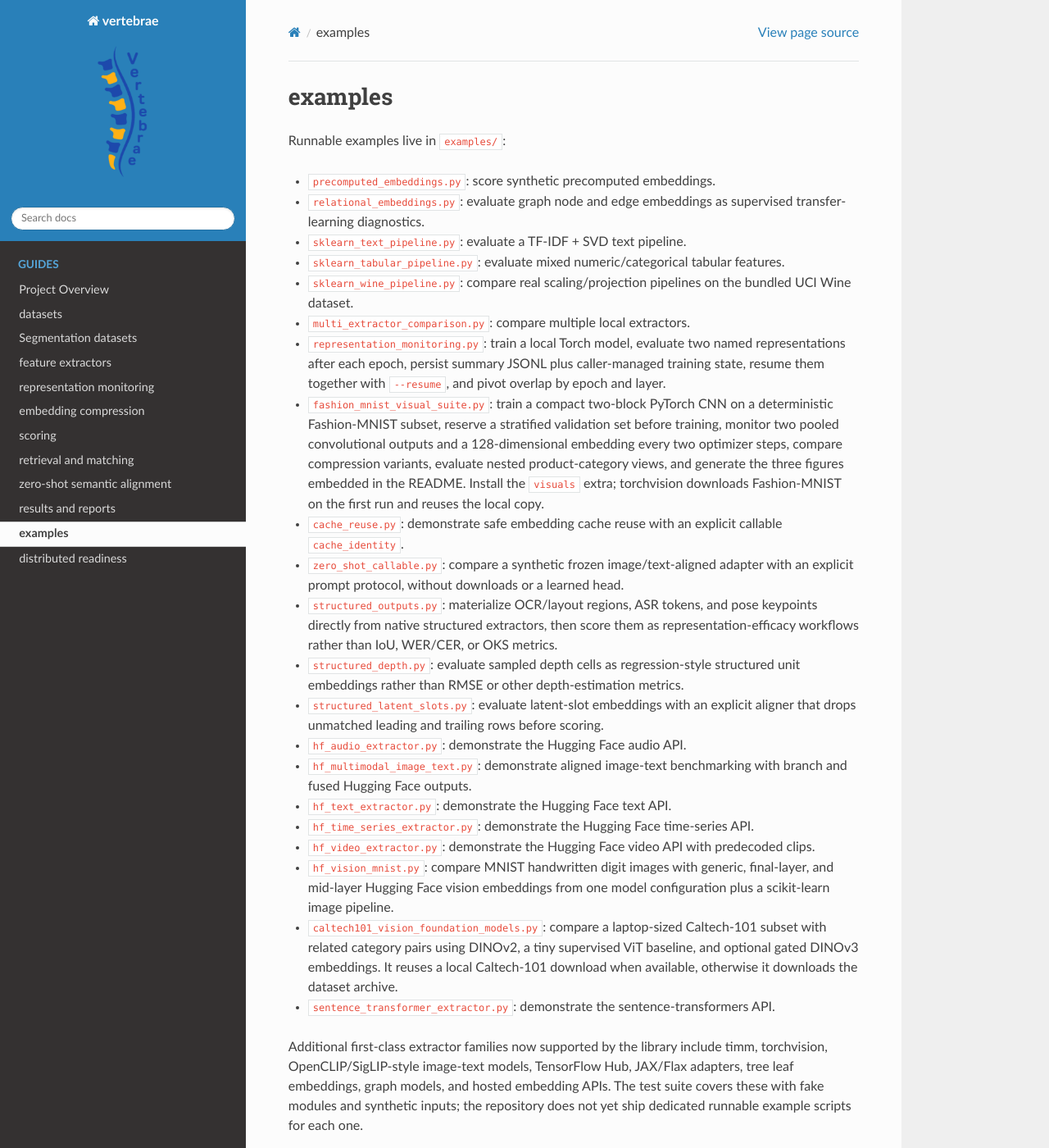
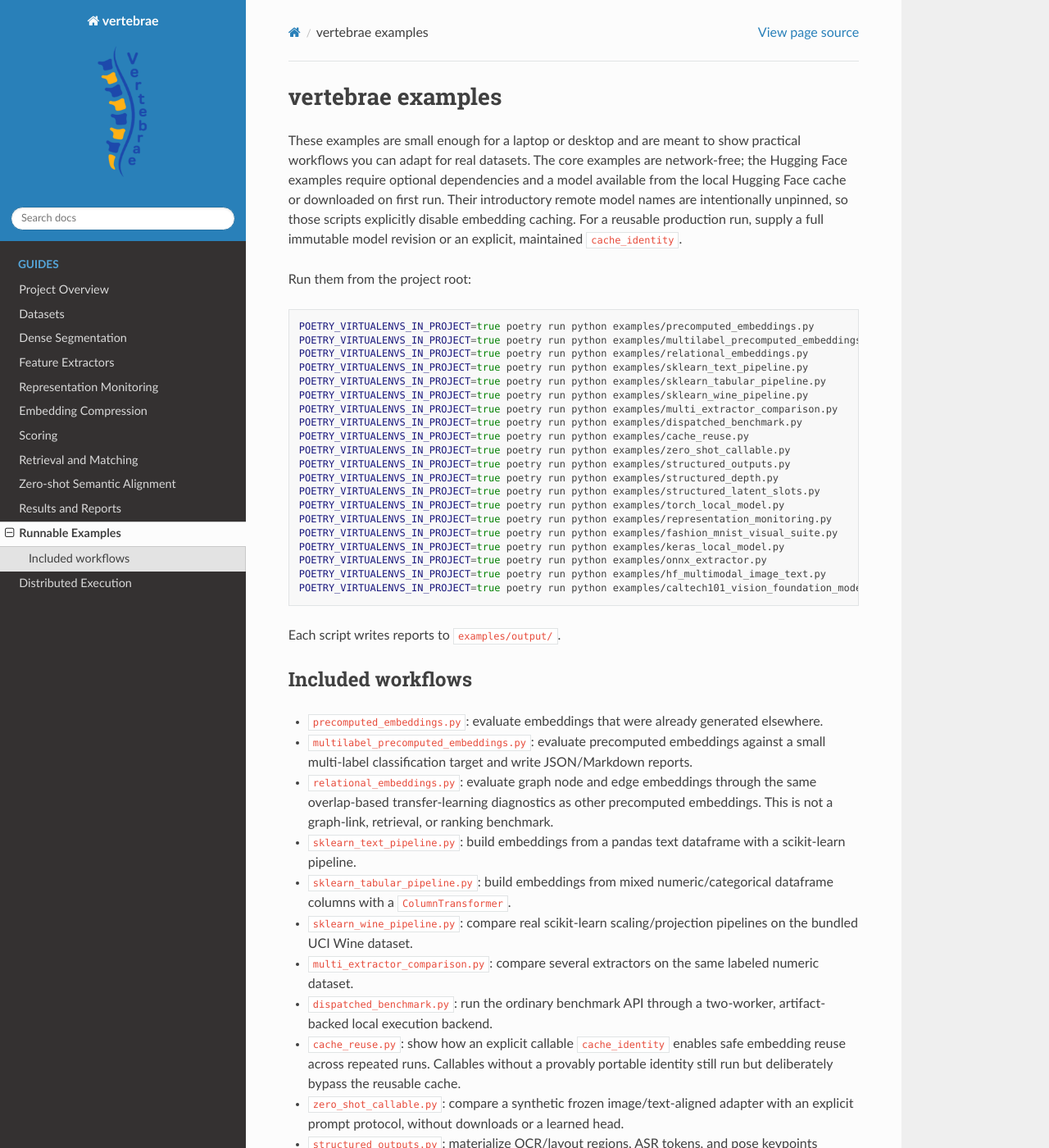
Before and after one commit to NiklasMelton/vertebrae, a Sphinx documentation site: the page built from docs/examples.md, in a window 1280 px wide and 1400 px high. Shown: the whole window at 82% size. Built offline with Sphinx 7.4.7 and the Read the Docs theme 3.1.0, drawn with Linux system fonts in a browser that asks for light colours; pages that are not in the unit, such as notebooks, are missing from menus; some of the changed text lies outside the part shown.

Commit message:
propagate all docs to readthedocs

````diff
--- a/docs/examples.md
+++ b/docs/examples.md
@@ -1,75 +1,4 @@
-# examples
-
-Runnable examples live in `examples/`:
-
-- `precomputed_embeddings.py`: score synthetic precomputed embeddings.
-- `relational_embeddings.py`: evaluate graph node and edge embeddings as
-  supervised transfer-learning diagnostics.
-- `sklearn_text_pipeline.py`: evaluate a TF-IDF + SVD text pipeline.
-- `sklearn_tabular_pipeline.py`: evaluate mixed numeric/categorical tabular features.
-- `sklearn_wine_pipeline.py`: compare real scaling/projection pipelines on the
-  bundled UCI Wine dataset.
-- `multi_extractor_comparison.py`: compare multiple local extractors.
-- `representation_monitoring.py`: train a local Torch model, evaluate two named
-  representations after each epoch, persist summary JSONL plus caller-managed
-  training state, resume them together with `--resume`, and pivot overlap by epoch
-  and layer.
-- `fashion_mnist_visual_suite.py`: train a compact two-block PyTorch CNN on a deterministic
-  Fashion-MNIST subset, reserve a stratified validation set before training, monitor
-  two pooled convolutional outputs and a 128-dimensional embedding every two optimizer
-  steps, compare compression variants,
-  evaluate nested product-category views, and generate the three figures embedded in
-  the README. Install the `visuals` extra; torchvision downloads Fashion-MNIST on the
-  first run and reuses the local copy.
-- `cache_reuse.py`: demonstrate safe embedding cache reuse with an explicit callable
-  `cache_identity`.
-- `zero_shot_callable.py`: compare a synthetic frozen image/text-aligned adapter with
-  an explicit prompt protocol, without downloads or a learned head.
-- `structured_outputs.py`: materialize OCR/layout regions, ASR tokens, and pose
-  keypoints directly from native structured extractors, then score them as
-  representation-efficacy workflows rather than IoU, WER/CER, or OKS metrics.
-- `structured_depth.py`: evaluate sampled depth cells as regression-style
-  structured unit embeddings rather than RMSE or other depth-estimation metrics.
-- `structured_latent_slots.py`: evaluate latent-slot embeddings with an explicit
-  aligner that drops unmatched leading and trailing rows before scoring.
-- `hf_audio_extractor.py`: demonstrate the Hugging Face audio API.
-- `hf_multimodal_image_text.py`: demonstrate aligned image-text benchmarking with
-  branch and fused Hugging Face outputs.
-- `hf_text_extractor.py`: demonstrate the Hugging Face text API.
-- `hf_time_series_extractor.py`: demonstrate the Hugging Face time-series API.
-- `hf_video_extractor.py`: demonstrate the Hugging Face video API with predecoded clips.
-- `hf_vision_mnist.py`: compare MNIST handwritten digit images with generic,
-  final-layer, and mid-layer Hugging Face vision embeddings from one model
-  configuration plus a scikit-learn image pipeline.
-- `caltech101_vision_foundation_models.py`: compare a laptop-sized Caltech-101
-  subset with related category pairs using DINOv2, a tiny supervised ViT baseline,
-  and optional gated DINOv3 embeddings. It reuses a local Caltech-101 download
-  when available, otherwise it downloads the dataset archive.
-- `sentence_transformer_extractor.py`: demonstrate the sentence-transformers API.
-
-Additional first-class extractor families now supported by the library include
-timm, torchvision, OpenCLIP/SigLIP-style image-text models, TensorFlow Hub,
-JAX/Flax adapters, tree leaf embeddings, graph models, and hosted embedding
-APIs. The test suite covers these with fake modules and synthetic inputs; the
-repository does not yet ship dedicated runnable example scripts for each one.
-
-Run local examples from the repository root:
-
-```bash
-POETRY_VIRTUALENVS_IN_PROJECT=true poetry run python examples/sklearn_text_pipeline.py
+```{include} ../examples/README.md
+:relative-docs: ../docs/
+:relative-images:
 ```
-
-The Hugging Face examples require optional dependencies and a model available from
-a local cache or from Hugging Face. Their remote names are intentionally unpinned and
-the scripts explicitly disable embedding caching; pin an immutable revision or maintain
-an explicit `cache_identity` before opting a real deployment into reuse.
-
-```bash
-POETRY_VIRTUALENVS_IN_PROJECT=true poetry install -E hf
-POETRY_VIRTUALENVS_IN_PROJECT=true poetry run python examples/hf_vision_mnist.py
-POETRY_VIRTUALENVS_IN_PROJECT=true poetry run python examples/caltech101_vision_foundation_models.py
-```
-
-Set `VERTABRAE_INCLUDE_DINOV3=1` for the Caltech-101 example after accepting the
-DINOv3 model terms on Hugging Face.
-Override `VERTABRAE_CALTECH101_CLASSES` to make the slice easier or harder.
````
Also changed, not shown: docs/index.md (+11 -11 lines), examples/README.md, 1 other file.
